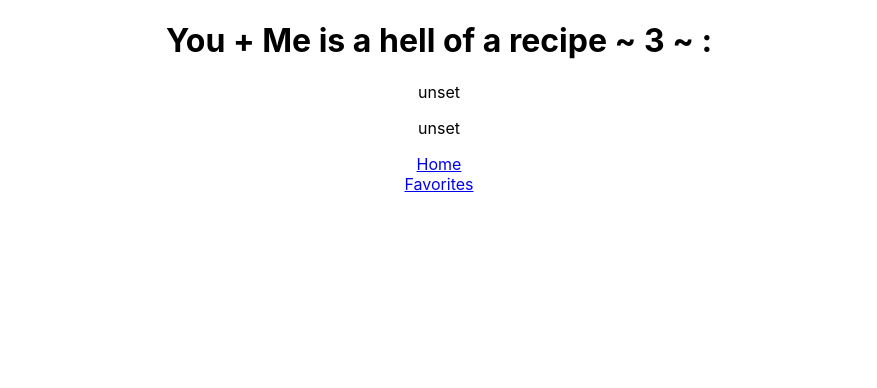
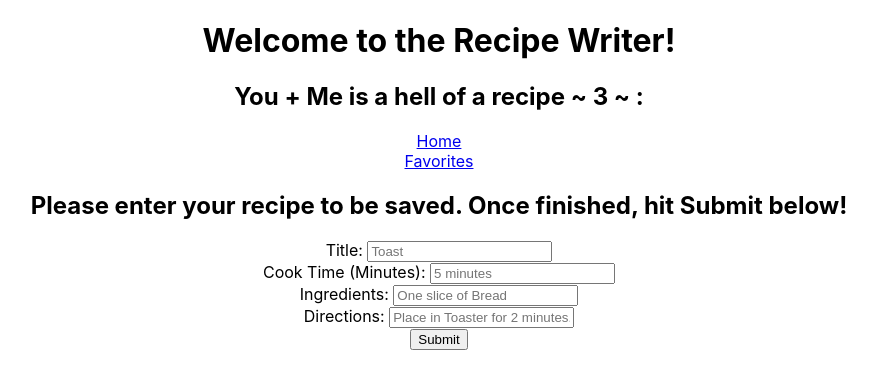
Before and after one commit to GioEpic123/Kabudle, a React (Create React App) app in the folder kabudle/: page /add in a window 1280 px wide. Shown: the top 388 px of the page, without its empty margins (201-1078 px from the left). Built offline with nearby package versions, Linux system fonts and the light colour scheme; no server answers; the HTML template or start-up script is replaced by a standard one.

Commit message:
Working recipe Writer

```diff
--- a/kabudle/src/pages/Add.tsx
+++ b/kabudle/src/pages/Add.tsx
@@ -3,7 +3,16 @@ import { useNavigate } from "react-router-dom";
 import { initializeApp } from "firebase/app";
 import { getAuth, GoogleAuthProvider, signInWithPopup } from "firebase/auth";
 import { useAuthState } from "react-firebase-hooks/auth";
-import React from "react";
+import React, { useState, useEffect } from "react";
+
+import {
+  getFirestore,
+  collection,
+  addDoc,
+  doc,
+  setDoc,
+  serverTimestamp,
+} from "firebase/firestore";
 
 // TODO: Add SDKs for Firebase products that you want to use
 // https://firebase.google.com/docs/web/setup#available-libraries
@@ -20,16 +29,110 @@ const firebaseConfig = {
 
 // Initialize Firebase
 const app = initializeApp(firebaseConfig);
+const db = getFirestore(app);
 
 function Add() {
   return (
     <div>
-      <h1>You + Me is a hell of a recipe ~ 3 ~ : </h1>
-      <p>{process.env.REACT_APP_API_KEY}</p>
-      <p>{process.env.REACT_APP_APP_ID}</p>
-      <a href="/">Home</a>
-      <br></br>
-      <a href="/favorites">Favorites</a>
+      <div>
+        <h1>Welcome to the Recipe Writer!</h1>
+        <h2>You + Me is a hell of a recipe ~ 3 ~ : </h2>
+        <a href="/">Home</a>
+        <br></br>
+        <a href="/favorites">Favorites</a>
+      </div>
+      <div>
+        <RecipeWriter />
+      </div>
+    </div>
+  );
+}
+
+// Generate a form to write a recipe onto the database
+function RecipeWriter() {
+  const navigate = useNavigate();
+
+  //These values are set by the form on completion
+  const [title, setTitle] = useState("");
+  const [cookTime, setCookTime] = useState("");
+  const [ingredients, setIngredients] = useState("");
+  //TODO: Get steps in a list format
+  const [directions, setDirections] = useState("");
+
+  //Reference to the "recipe" collection
+  const recipeRef = collection(db, "recipe");
+
+  //When form is submitted, it calls this function to write the recipe to db
+  const saveUserData = async (e) => {
+    // Prevent page refresh when form is submitted
+    e.preventDefault();
+
+    //TODO: Get User Email & Name to add to recipe page
+
+    //Creates the recipe on the "recipe" collection auto-generating an ID
+    await addDoc(recipeRef, {
+      createdAt: serverTimestamp(),
+      ID: "anonymous",
+      title: title,
+      cookTime: cookTime,
+      ingredients: ingredients,
+      directions: directions,
+    });
+
+    //On completion, navigate the user to the home page
+    navigate("/");
+  };
+
+  //Return the form to input user data
+
+  return (
+    <div className="RecipeWriter">
+      <form className="recipe-writer-form" onSubmit={saveUserData}>
+        <h2>
+          Please enter your recipe to be saved. Once finished, hit Submit below!
+        </h2>
+        <div>
+          <label>Title: </label>
+          <input
+            value={title}
+            type="text"
+            placeholder="Toast"
+            onChange={(e) => setTitle(e.target.value)}
+          />
+        </div>
+        <div>
+          <label>Cook Time (Minutes): </label>
+          <input
+            value={cookTime}
+            type="text"
+            placeholder="5 minutes"
+            onChange={(e) => setCookTime(e.target.value)}
+          />
+        </div>
+        <div>
+          <label>Ingredients: </label>
+          <input
+            value={ingredients}
+            type="text"
+            placeholder="One slice of Bread"
+            onChange={(e) => setIngredients(e.target.value)}
+          />
+        </div>
+        <div>
+          <label>Directions: </label>
+          <input
+            value={directions}
+            type="text"
+            placeholder="Place in Toaster for 2 minutes. Let Cool for 2 more. Enjoy!"
+            onChange={(e) => setDirections(e.target.value)}
+          />
+        </div>
+        <div className="btns">
+          <button className="submit-btn" type="submit">
+            Submit
+          </button>
+        </div>
+      </form>
     </div>
   );
 }
```
